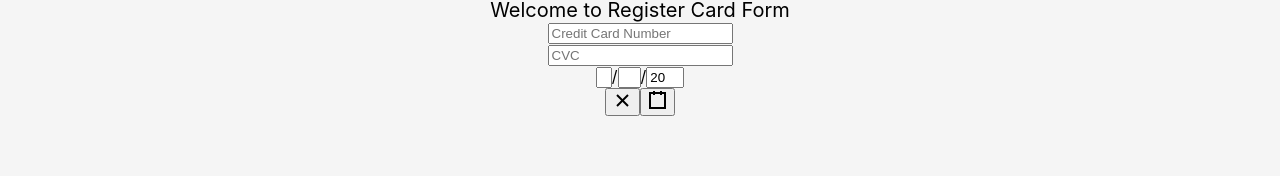
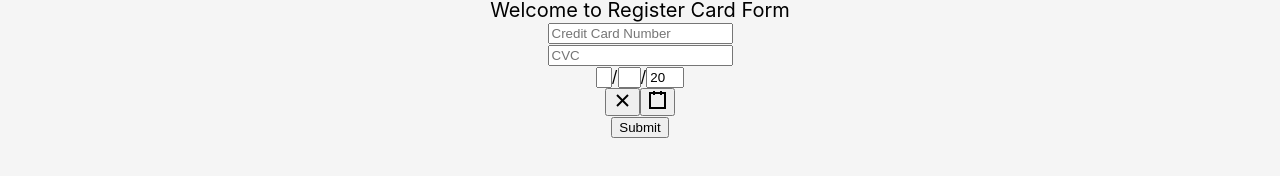
Before and after one commit to ldj0319/OnePageRegisterCreditCard, a React (Create React App) app in the folder creditcardwebapp/: page / in a window 1280 px wide. Shown: the part 274-450 px from the top of the page. Built offline with nearby package versions, Linux system fonts and the light colour scheme.

Commit message:
Add submit button and validation

```diff
--- a/creditcardwebapp/src/components/CreditCardForm.tsx
+++ b/creditcardwebapp/src/components/CreditCardForm.tsx
@@ -6,10 +6,26 @@ const CreditCardForm = () => {
     const [creditCardNumber, setCreditCardNumber] = useState(0);
     const [CVC, setCVC] = useState(0);
     const [expiryDate, setExpiryDate] = useState(new Date());
+    const [valid, setValid] = useState(false);
+
+    const Submit = () => {
+        if (valid) {
+            console.log("Credit Card Number: ", creditCardNumber);
+            console.log("CVC Number: ", CVC);
+            console.log("Expiry Date: ", expiryDate);
+        } else {
+            console.log("Failed");
+        }
+    }
+
+    const Validate = () => {
+        if (creditCardNumber > 0 && CVC > 0 && expiryDate != null) {
+            setValid(true);
+        }
+    }
 
     return (
         <div className="CreditCardForm">
-
             <div className="CreditCardNumberField">
                 <input
                     className="CreditCardNumberInput"
@@ -17,7 +33,6 @@ const CreditCardForm = () => {
                     placeholder="Credit Card Number"
                     type="number"/>
             </div>
-
             <div className="CVCField">
                 <input
                     className="CVCInput"
@@ -25,12 +40,14 @@ const CreditCardForm = () => {
                     placeholder="CVC"
                     type="number"/>
             </div>
-
             <div className="ExpiryDateField">
                 <DatePicker className="ExpiryDateInput"
                     onChange={ setExpiryDate }
                     value={ expiryDate } />
             </div>
+            <button onClick={ Submit }>
+                Submit
+            </button>
         </div>
     );
 };
```
